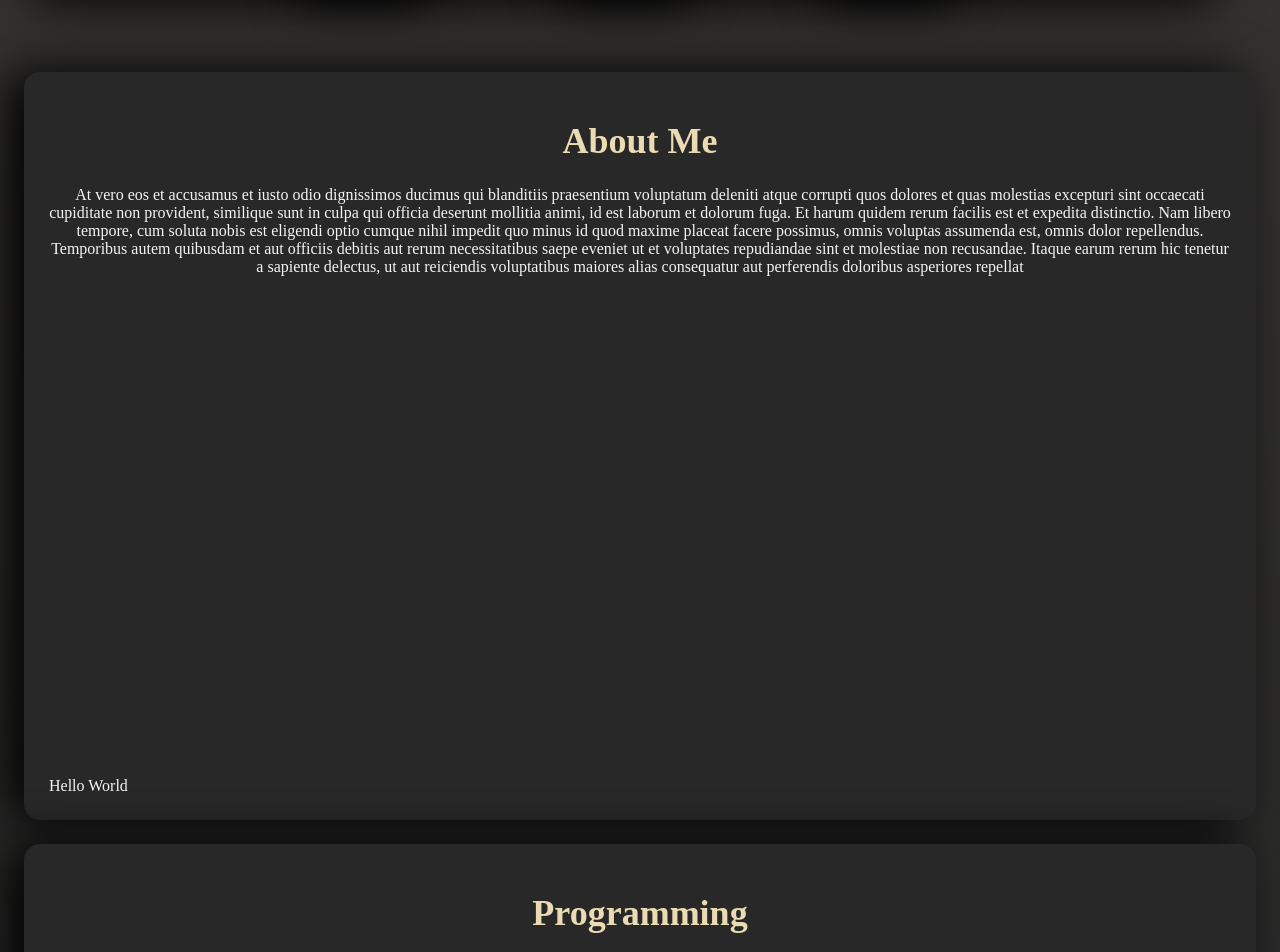
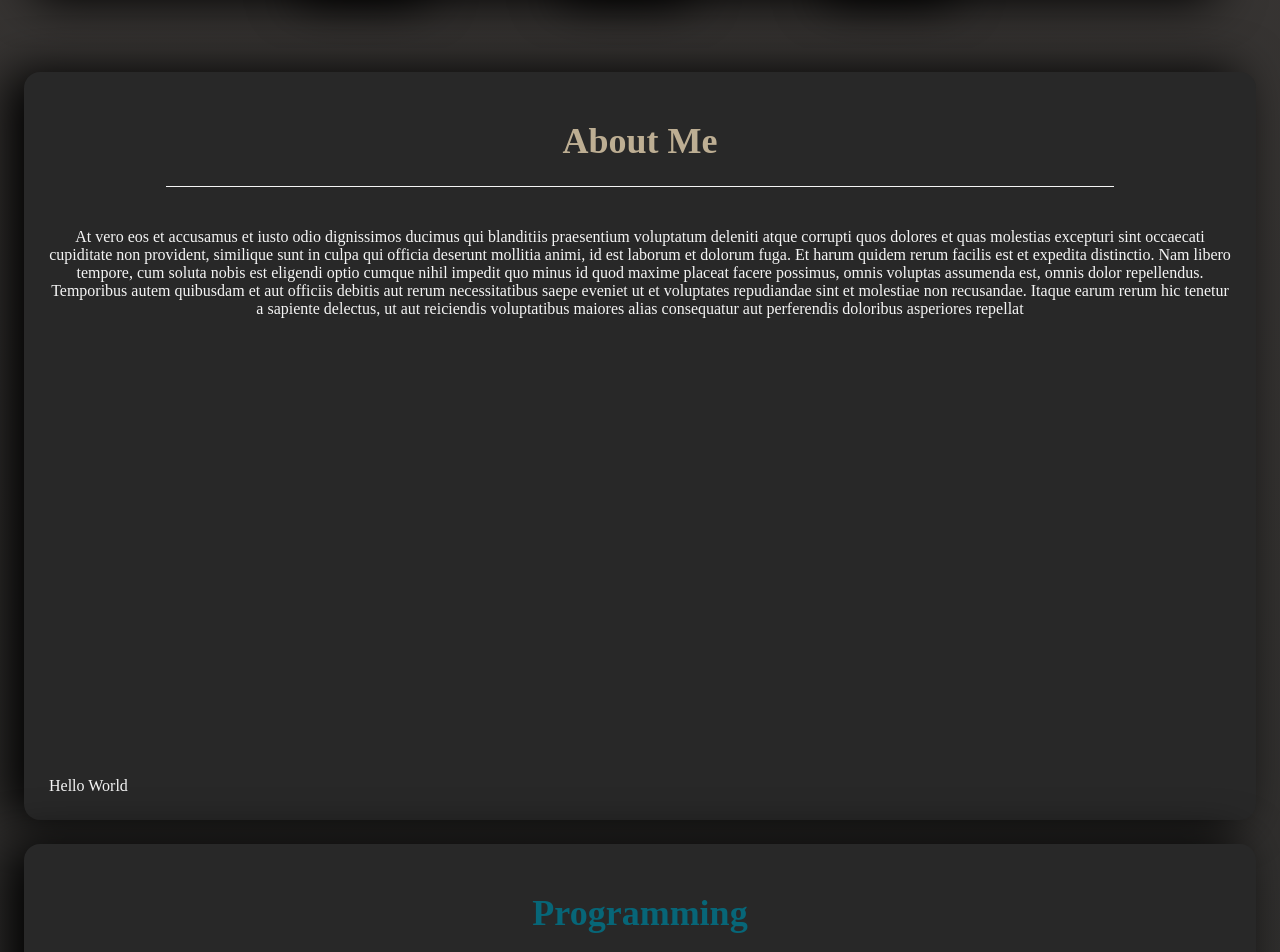
Before and after one commit to joaoofreitas/vue-portfolio, a Vue app in the folder portfolio/: page / in a window 1280 px wide. Shown: the part 820-1772 px from the top of the page. Built offline with nearby package versions, Linux system fonts and the light colour scheme; a web font is replaced by a local one.

Commit message:
All Big Cards Added, Need to add tags and start cleaning code.

```diff
--- a/portfolio/src/App.vue
+++ b/portfolio/src/App.vue
@@ -3,9 +3,11 @@
     <Header/>
     <ConsolePrint/>
     <CardsList/>
-    <BigCard title="About Me" :content="lorem" bottom="Hello World"/>
-    <BigCard title="Programming" :content="lorem" bottom="Hello World"/>
-    <BigCard title="Projects" :content="lorem" bottom="Hello World"/>
+    <BigCard title="About Me" titleColor="#bdae93" :content="lorem" bottom="Hello World"/>
+    <BigCard title="Programming" titleColor="#076678" :content="lorem" bottom="Hello World"/>
+    <BigCard title="Server Management" titleColor="#fabd2f" :content="lorem" bottom="Hello World"/>
+    <BigCard title="Electronics" titleColor="#fb4934" :content="lorem" bottom="Hello World"/>
+    <BigCard title="Projects" titleColor="#689d6a" :content="lorem" bottom="Hello World"/>
   </div>
 </template>
 
@@ -32,7 +34,7 @@ export default {
 </script>
 
 <style>
-@import url(https://fonts.googleapis.com/css2?family=Fira+Code:wght@300;400;500;600;700&family=IBM+Plex+Mono:ital,wght@0,100;0,200;0,300;0,400;0,500;0,600;0,700;1,100;1,200;1,300;1,400;1,500;1,600;1,700&display=swap);
+/*@import url(https://fonts.googleapis.com/css2?family=Fira+Code:wght@300;400;500;600;700&family=IBM+Plex+Mono:ital,wght@0,100;0,200;0,300;0,400;0,500;0,600;0,700;1,100;1,200;1,300;1,400;1,500;1,600;1,700&display=swap);*/
 
 @font-face {
 	font-family: 'Iosevka Web';
--- a/portfolio/src/components/BigCard.vue
+++ b/portfolio/src/components/BigCard.vue
@@ -1,10 +1,11 @@
 <template>
     <div class="big-card">
         <header class="header">
-            <h1>{{title}}</h1>
+            <h1 :style="titleStyle">{{title}}</h1>
         </header>
+        <div class="divider"/>
         <div class="middle">
-            <a>{{content}}</a>
+            <p>{{content}}</p>
         </div>
         <div class ="bottom-card">
             {{bottom}}
@@ -20,6 +21,9 @@ export default {
         titleColor: String,
         content: String,
         bottom: String
+    },
+    computed: {
+        titleStyle() {return {'--text-color': this.titleColor}}
     }
 }
 </script>
@@ -39,4 +43,14 @@ export default {
         background: #282828;
         box-shadow: -1rem 0 3rem #000;
     }
+
+    .divider {
+        margin-bottom: 25px;
+        width: 80%;
+        align-self: center;
+        border-bottom: 1px solid whitesmoke;
+    }
+    .header h1{
+        color: var(--text-color);
+    }
 </style>
--- a/portfolio/src/components/Card.vue
+++ b/portfolio/src/components/Card.vue
@@ -35,8 +35,8 @@ export default {
     position: relative;
     flex-direction: column;
     height: 350px;
-    width: 400px;
-    min-width: 250px;
+    width: 450px;
+    min-width: 200px;
     padding: 1.5rem;
 
     border-radius: 16px;
```
